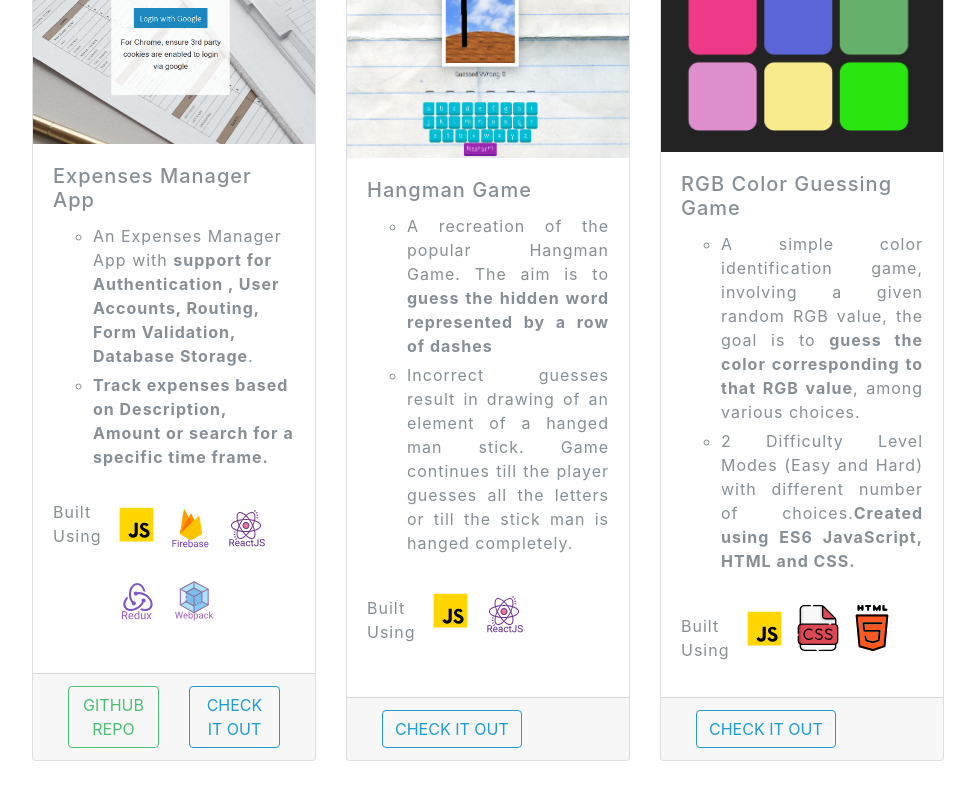
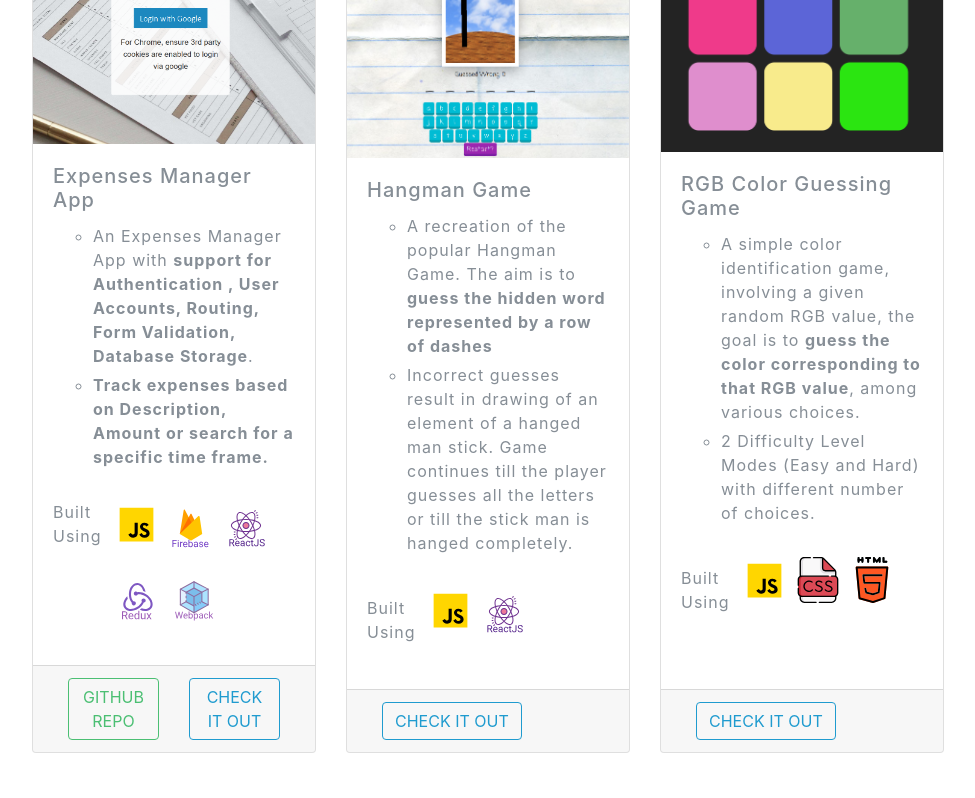
Before and after one commit to SachRestated/sachin-vashisht-portfolio, a Gatsby site: page / in a window 1280 px wide. Shown: the part 3727-4525 px from the top of the page, without its empty margins (288-1263 px from the left). Built offline with nearby package versions, Linux system fonts and the light colour scheme; Gatsby itself is replaced by a stand-in of ours; a web font is replaced by a local one.

Commit message:
text alignment

```diff
--- a/src/pages/index.js
+++ b/src/pages/index.js
@@ -431,7 +431,7 @@ specific time frame.</strong></li>
               <Card.Body>
                 <Card.Title>Hangman Game</Card.Title>
                 <Card.Text>
-                  <ol style={{listStyle: "circle", textAlign: "justify"}}>
+                  <ol style={{listStyle: "circle"}}>
                     <li style={{ 'margin-bottom': '5px' }}>A recreation of the popular Hangman Game. The aim is to <strong>guess the
     hidden word represented by a row of dashes</strong></li>
                     <li style={{ 'margin-bottom': '5px' }}>Incorrect guesses result in drawing of an element
@@ -481,13 +481,12 @@ specific time frame.</strong></li>
               <Card.Body>
                 <Card.Title>RGB Color Guessing Game</Card.Title>
                 <Card.Text>
-                  <ol style={{ listStyle: "circle", textAlign: "justify" }}>
+                  <ol style={{ listStyle: "circle" }}>
                     <li style={{ 'margin-bottom': '5px' }}>A simple color identification game, involving a given random RGB value,
 the goal is to <strong>guess the color corresponding to that RGB value</strong>, among
 various choices.</li>
                     <li style={{ 'margin-bottom': '5px' }}>
                       2 Difficulty Level Modes (Easy and Hard) with different number of choices.
-                      <strong>Created using ES6 JavaScript, HTML and CSS. </strong>
                     </li>
 
                   </ol>
```
